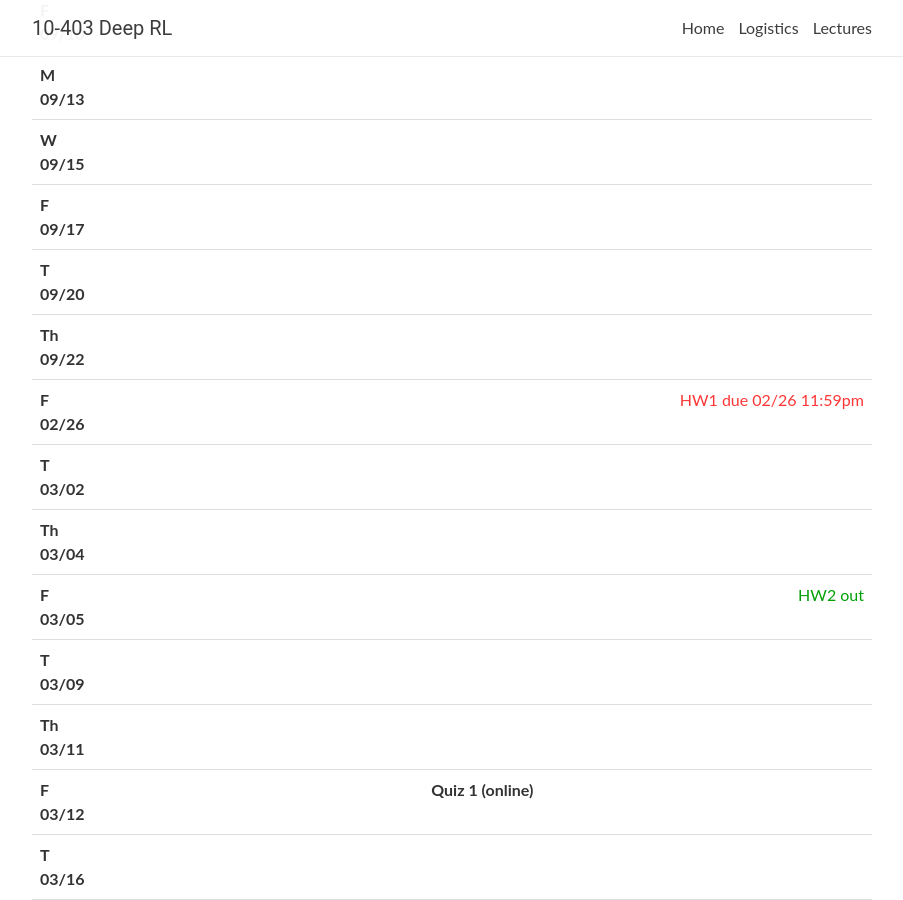
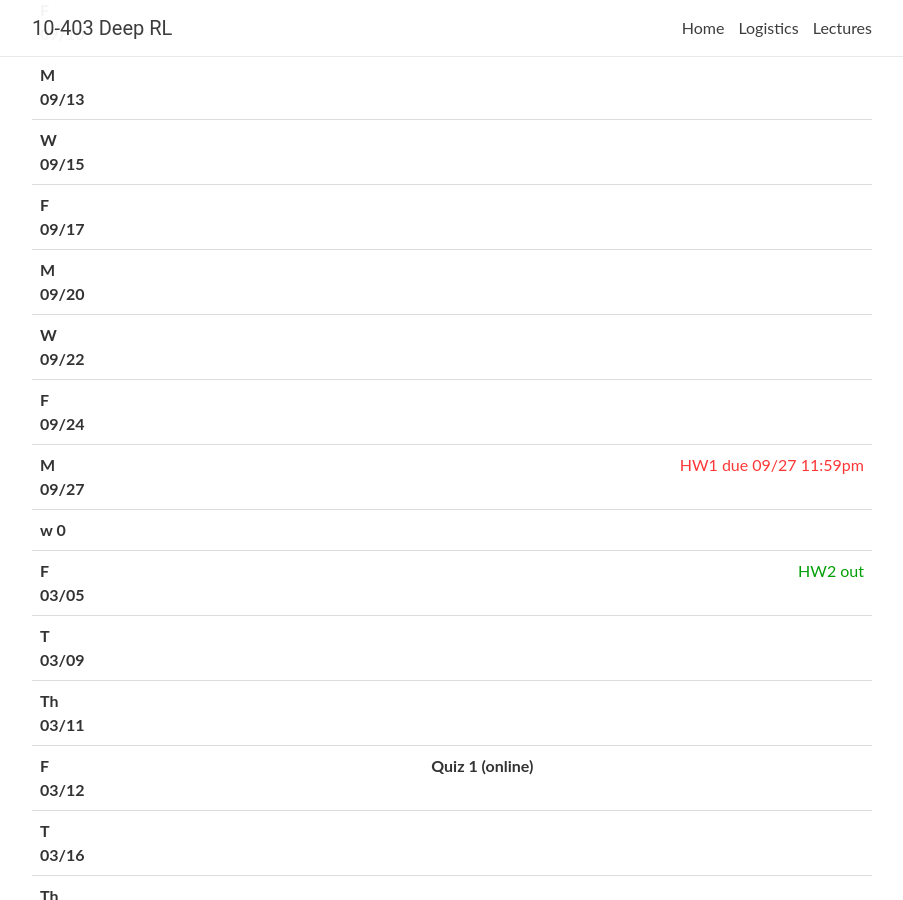
Before and after one commit to cmudeeprl/403website_s22, a Jekyll site: the page built from _pages/lectures.md, in a window 1280 px wide and 900 px high, scrolled down 549 px. Shown: the whole window, without its empty margins (188-1091 px from the left). Built offline with Jekyll 4.4.1, drawn with Linux system fonts in a browser that asks for light colours; nearby versions of some CDN libraries; comment, search, counter and statistics services are not loaded.

```diff
--- a/_data/lectures.yml
+++ b/_data/lectures.yml
@@ -174,24 +174,24 @@
     # - Doersch <a href="https://arxiv.org/abs/1606.05908" target="_blank">Tutorial on Variational Autoencoders</a>
   logistics:
 
-- date: T 09/20
+- date: M 09/20
   lecturer: Katerina
   title: >
     <strong>Planning, Monte Carlo Tree Search</strong>
 
-- date: Th 09/22
+- date: W 09/22
   lecturer: Ruslan
   title: >
-    <strong>Policy gradients, REINFORCE, Actor-Critic Methods (Cont.), Deterministic Policy gradient, Re-parameterized PG</strong>
+    <strong>Policy gradients, REINFORCE, Actor-Critic methods</strong>
   slides:
   video:
   notes:
   readings:
-    - Chen et al. <a href="https://arxiv.org/abs/1912.12294" target="_blank">Learning by Cheating</a>
-    - Bojarski et al. <a href="https://arxiv.org/abs/1604.07316" target="_blank">End to End Learning for Self-Driving Cars</a>, discussed in lecture
-    - Bansal et al. <a href="https://arxiv.org/abs/1812.03079" target="_blank">ChauffeurNet&#58; Learning to Drive by Imitating the Best and Synthesizing the Worst</a>, optional
-    - Bagnell. <a href="http://www.ri.cmu.edu/publication_view.html?pub_id=7891" target="_blank">An Invitation to Imitation</a>, up to Page 10
-    - Ross et al. <a href="https://arxiv.org/abs/1011.0686" target="_blank">A Reduction of Imitation Learning and Structured Prediction to No-Regret Online Learning</a>, optional
+    # - Chen et al. <a href="https://arxiv.org/abs/1912.12294" target="_blank">Learning by Cheating</a>
+    # - Bojarski et al. <a href="https://arxiv.org/abs/1604.07316" target="_blank">End to End Learning for Self-Driving Cars</a>, discussed in lecture
+    # - Bansal et al. <a href="https://arxiv.org/abs/1812.03079" target="_blank">ChauffeurNet&#58; Learning to Drive by Imitating the Best and Synthesizing the Worst</a>, optional
+    # - Bagnell. <a href="http://www.ri.cmu.edu/publication_view.html?pub_id=7891" target="_blank">An Invitation to Imitation</a>, up to Page 10
+    # - Ross et al. <a href="https://arxiv.org/abs/1011.0686" target="_blank">A Reduction of Imitation Learning and Structured Prediction to No-Regret Online Learning</a>, optional
     # - Bojarski et al. <a href="https://arxiv.org/abs/1604.07316" target="_blank">End to End Learning for Self-Driving Cars</a>
     # - Florence et al. <a href="https://arxiv.org/pdf/1909.06933.pdf" target="_blank">Self-Supervised Correspondence in Visuomotor Policy Learning</a>
     # - Florence et al. <a href="https://arxiv.org/abs/1806.08756" target="_blank">Dense Object Nets<span>:</span> Learning Dense Visual Object Descriptors By and For Robotic Manipulation</a>
@@ -212,30 +212,30 @@
 #     - <a href="https://distill.pub/2019/paths-perspective-on-value-learning/" target="blank">The Path perspective on Value Learning </a> (blogpost)
 #   logistics:
 
-- date: F 02/26
+- date: F 09/24
   lecturer:
   title:
   recitation: >
     <strong>REC: Review of MDP, Value Functions, Bellman Equation</strong>
-  slides: https://cmudeeprl.github.io/403_website/assets/lectures/s21/s21_rec4_MDP.pptx
-  video: https://scs.hosted.panopto.com/Panopto/Pages/Viewer.aspx?id=98cb23e1-551a-4d90-9ab5-acdb012c90b8
+  slides:
+  video:
   notes:
   readings:
     # - Doersch <a href="https://arxiv.org/abs/1606.05908" target="_blank">Tutorial on Variational Autoencoders</a>
-  logistics: <span class="deadline">HW1 due 02/26 11:59pm</span>
-
-- date: T 03/02
-  lecturer:
-  title: >
-    <strong>Markov Decision Processes, Value Iteration, Policy Iteration</strong>
-  slides: https://cmudeeprl.github.io/403_website/assets/lectures/s21/s21_lec8_MDP_policyvalueIter.pdf
-  video: https://scs.hosted.panopto.com/Panopto/Pages/Viewer.aspx?id=9303e43e-b0ab-4c36-861c-acdf011fd784
-  readings:
-    - <a href="http://incompleteideas.net/book/RLbook2018.pdf" target="_blank">S & B Textbook</a>, Ch3, Ch4
-    - <a href="https://distill.pub/2019/paths-perspective-on-value-learning/" target="blank">The Path perspective on Value Learning </a> (blogpost)
   logistics:
 
-- date: Th 03/04
+- date: M 09/27
+  lecturer: Ruslan
+  title: >
+    <strong>Policy gradients, REINFORCE, Actor-Critic methods (cont.), Deterministic Policy gradient, re-parametrized PG </strong>
+  slides:
+  video:
+  readings:
+    # - <a href="http://incompleteideas.net/book/RLbook2018.pdf" target="_blank">S & B Textbook</a>, Ch3, Ch4
+    # - <a href="https://distill.pub/2019/paths-perspective-on-value-learning/" target="blank">The Path perspective on Value Learning </a> (blogpost)
+  logistics: <span class="deadline">HW1 due 09/27 11:59pm</span>
+
+- date: w 0
   lecturer:
   title: >
     <strong>Monte Carlo Learning and Temporal Difference Learning</strong>
```
Also changed, not shown: _pages/logistics.md (+13 -2 lines).
